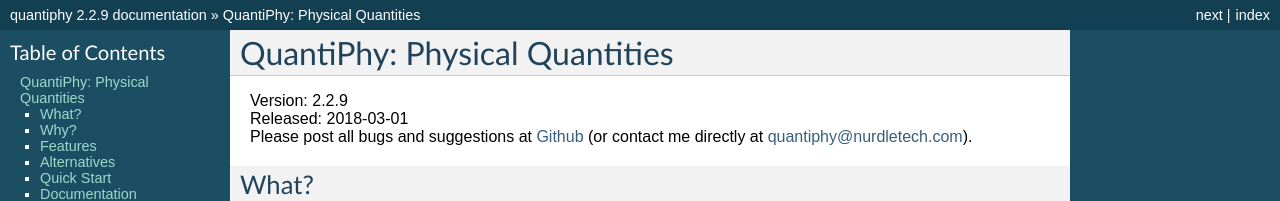
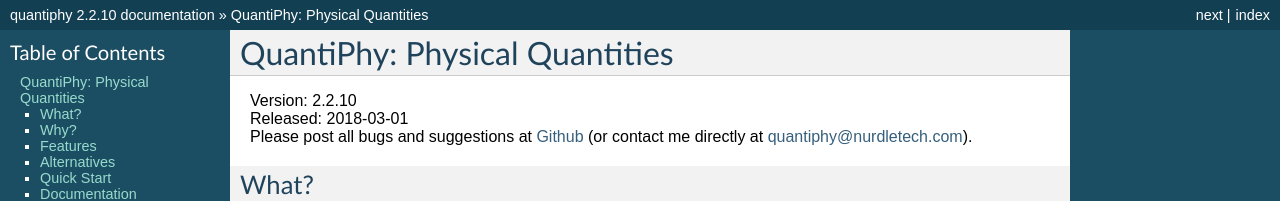
Before and after one commit to KenKundert/quantiphy, a Sphinx documentation site: the page built from doc/index.rst, in a window 1280 px wide and 900 px high. Shown: the top 201 px of the window. Built offline with Sphinx 7.4.7, drawn with Linux system fonts in a browser that asks for light colours; some of the changed text lies outside the part shown.

Commit message:
bump version to 2.2.10

```diff
--- a/README.rst
+++ b/README.rst
@@ -1,7 +1,7 @@
 QuantiPhy - Physical Quantities
 ===============================
 
-| Version: 2.2.9
+| Version: 2.2.10
 | Released: 2018-03-01
 |
 
--- a/doc/conf.py
+++ b/doc/conf.py
@@ -55,7 +55,7 @@
 # built documents.
 #
 # The full version, including alpha/beta/rc tags.
-release = '2.2.9'
+release = '2.2.10'
 # The short X.Y version.
 version = '.'.join(release.split('.')[0:2])
 
--- a/doc/index.rst
+++ b/doc/index.rst
@@ -1,7 +1,7 @@
 QuantiPhy: Physical Quantities
 ==============================
 
-| Version: 2.2.9
+| Version: 2.2.10
 | Released: 2018-03-01
 | Please post all bugs and suggestions at
   `Github <https://github.com/KenKundert/quantiphy/issues>`_
--- a/doc/releases.rst
+++ b/doc/releases.rst
@@ -60,7 +60,7 @@
     - added no-op conversions (units change but value stays the same: ex.  $ → USD)
 
 **Latest development release**:
-    | Version: 2.2.9
+    | Version: 2.2.10
     | Released: 2018-03-01
 
     - enhanced Quantity.extract()
--- a/quantiphy.py
+++ b/quantiphy.py
@@ -430,7 +430,7 @@
             _constants[None][value.name] = value
 
 # Globals {{{1
-__version__ = '2.2.9'
+__version__ = '2.2.10'
 __released__ = '2018-03-01'
 
 # These mappings are only used when reading numbers
--- a/setup.py
+++ b/setup.py
@@ -18,7 +18,7 @@
 
 setup(
     name='quantiphy',
-    version='2.2.9',
+    version='2.2.10',
     description='physical quantities (numbers with units)',
     long_description=readme,
     author="Ken Kundert",
```
Also changed, not shown: .bump.cfg.
